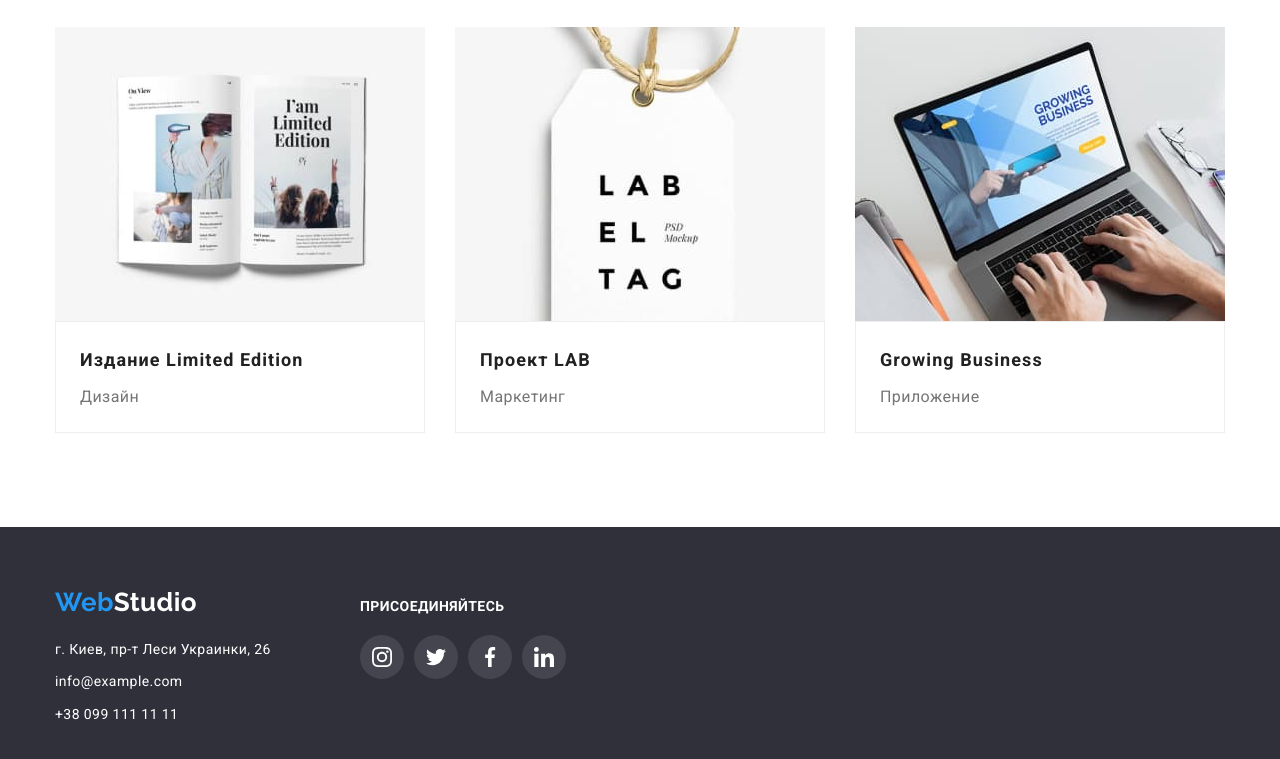
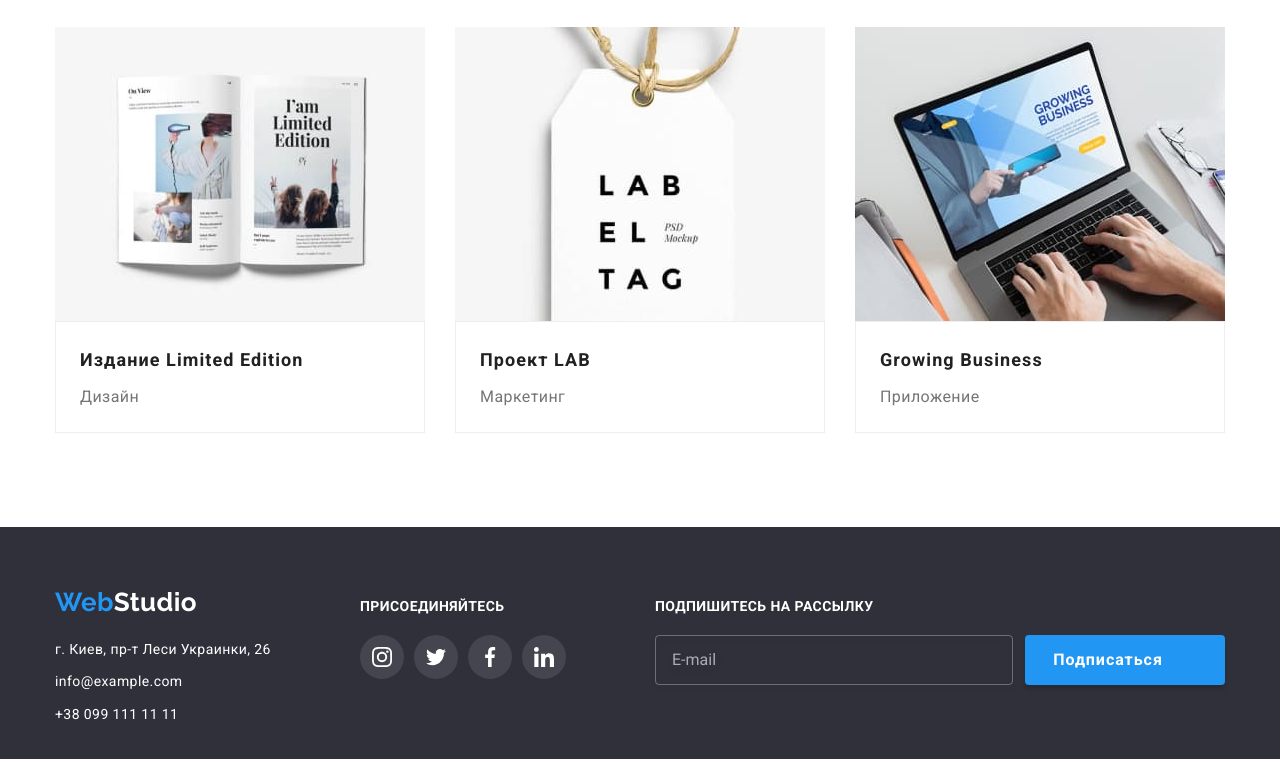
Before and after one commit to HavrikS/goit-markup-hw-06, a plain HTML site: page portfolio.html in a window 1280 px wide. Shown: the part 1109-1868 px from the top of the page. Drawn offline with nearby package versions, Linux system fonts and the light colour scheme.

Commit message:
Стилизирует форму в футере

```diff
--- a/css/styles.css
+++ b/css/styles.css
@@ -564,6 +564,9 @@ body {
 }
 
 .footer-button {
+  display: flex;
+  justify-content: center;
+  align-items: center;
   width: 200px;
   height: 50px;
   margin-left: 12px;
@@ -579,6 +582,11 @@ body {
   transition-property: background;
   transition-duration: var(--primary-transition-duration);
   transition-timing-function: var(--primary-transition-timing-function);
+}
+
+.send-form {
+  display: flex;
+  align-items: baseline;
 }
 
 .icon-send {
--- a/portfolio.html
+++ b/portfolio.html
@@ -241,6 +241,16 @@
                     </li>
                 </ul>
             </div>
+            <div class="last-footer">
+                <b class="footer-title">Подпишитесь на рассылку</b>
+                <form action="#" class="send-form">
+                    <input type="text" name="mail" class="footer-mail" placeholder="E-mail">
+                    <button type="submit" class="footer-button">Подписаться<svg class="icon-send">
+                            <use href="./images/icons.svg#icon-icon-send"></use>
+                        </svg>
+                    </button>
+                </form>
+            </div>
         </div>
     </footer>
 </body>
```
Also changed, not shown: index.html (+1 -1 lines).
